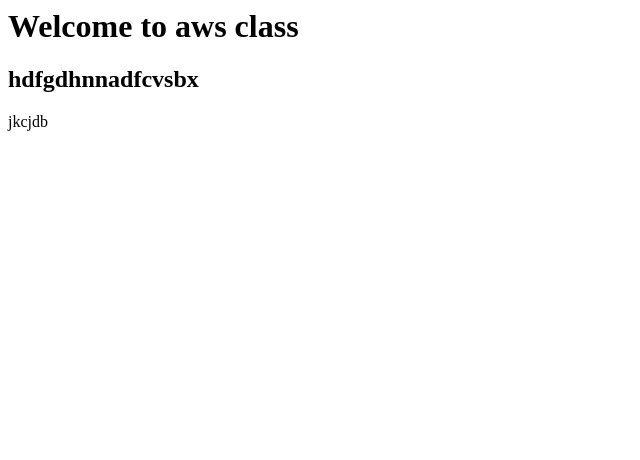
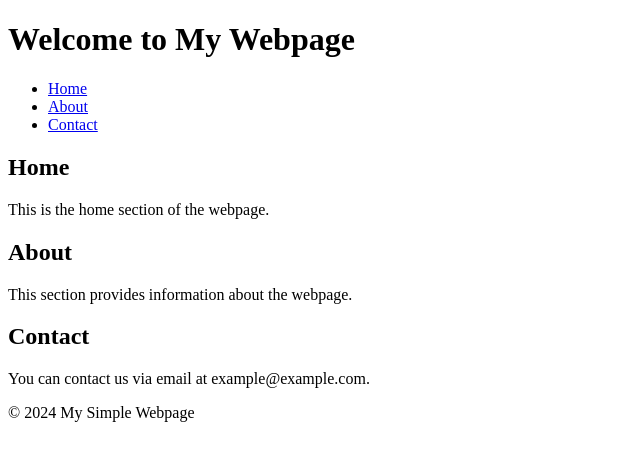
Before and after one commit to bhargavibairagoni/DEVOPS, a plain HTML site: page index.html in a window 1280 px wide. Shown: the whole page, without its empty margins (0-640 px from the left). Drawn offline with Linux system fonts and the light colour scheme.

Commit message:
Update index.html

```diff
--- a/index.html
+++ b/index.html
@@ -1,3 +1,40 @@
-<h1>Welcome to aws class</h1>
-<h2>hdfgdhnnadfcvsbx</h2
-<h3>jkcjdb</h3>
+<!DOCTYPE html>
+<html lang="en">
+<head>
+    <meta charset="UTF-8">
+    <meta name="viewport" content="width=device-width, initial-scale=1.0">
+    <title>My Simple Webpage</title>
+</head>
+<body>
+    <header>
+        <h1>Welcome to My Webpage</h1>
+    </header>
+
+    <nav>
+        <ul>
+            <li><a href="#home">Home</a></li>
+            <li><a href="#about">About</a></li>
+            <li><a href="#contact">Contact</a></li>
+        </ul>
+    </nav>
+
+    <section id="home">
+        <h2>Home</h2>
+        <p>This is the home section of the webpage.</p>
+    </section>
+
+    <section id="about">
+        <h2>About</h2>
+        <p>This section provides information about the webpage.</p>
+    </section>
+
+    <section id="contact">
+        <h2>Contact</h2>
+        <p>You can contact us via email at example@example.com.</p>
+    </section>
+
+    <footer>
+        <p>&copy; 2024 My Simple Webpage</p>
+    </footer>
+</body>
+</html>
```
